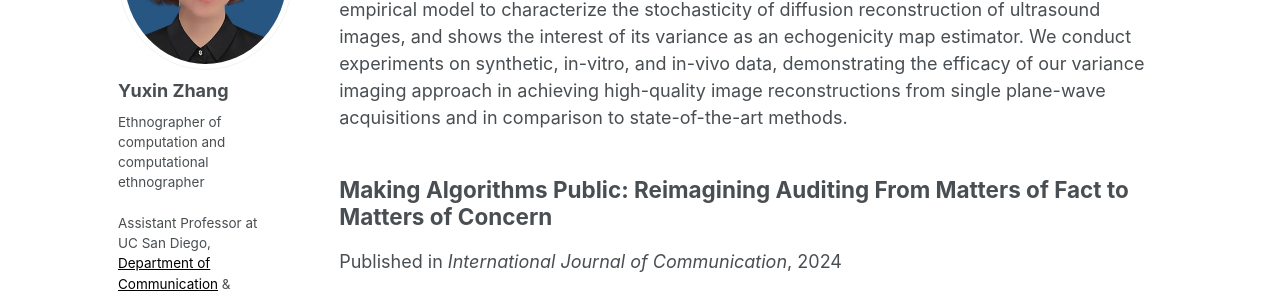
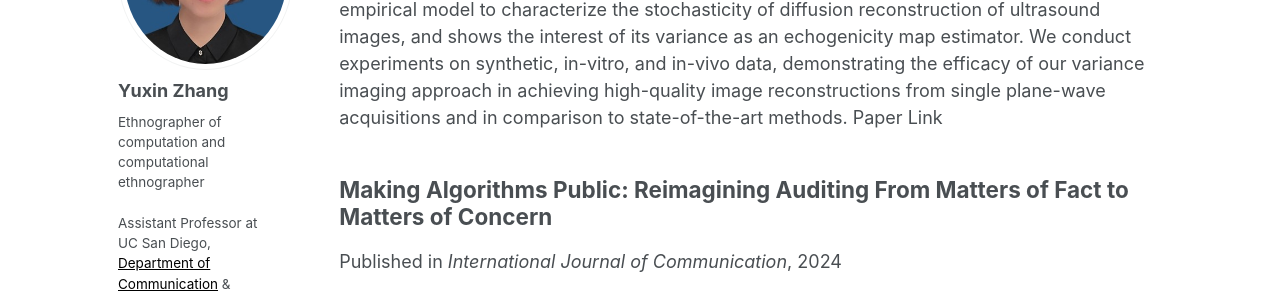
Before and after one commit to Yuxin-Zhang-Jasmine/Yuxin-Zhang-Jasmine.github.io, a Jekyll site: the page built from _pages/articles.html, in a window 1280 px wide and 900 px high, scrolled down 422 px. Shown: the part 153-449 px from the top of the window. Built offline with Jekyll 4.4.1, drawn with Linux system fonts in a browser that asks for light colours.

Commit message:
Update 2024-03-22-drusv2.md

```diff
--- a/_articles/2024-03-22-drusv2.md
+++ b/_articles/2024-03-22-drusv2.md
@@ -3,5 +3,6 @@ title: "Ultrasound Imaging based on the Variance of a Diffusion Restoration Mode
 category: articles
 date: 2024-03-22
 excerpt: "Despite today's prevalence of ultrasound imaging in medicine, ultrasound signal-to-noise ratio is still affected by several sources of noise and artefacts. Moreover, enhancing ultrasound image quality involves balancing concurrent factors like contrast, resolution, and speckle preservation. Recently, there has been progress in both model-based and learning-based approaches addressing the problem of ultrasound image reconstruction. Bringing the best from both worlds, we propose a hybrid reconstruction method combining an ultrasound linear direct model with a learning-based prior coming from a generative Denoising Diffusion model. More specifically, we rely on the unsupervised fine-tuning of a pre-trained Denoising Diffusion Restoration Model (DDRM).
-Given the nature of multiplicative noise inherent to ultrasound, this paper proposes an empirical model to characterize the stochasticity of diffusion reconstruction of ultrasound images, and shows the interest of its variance as an echogenicity map estimator. We conduct experiments on synthetic, in-vitro, and in-vivo data, demonstrating the efficacy of our variance imaging approach in achieving high-quality image reconstructions from single plane-wave acquisitions and in comparison to state-of-the-art methods."
+Given the nature of multiplicative noise inherent to ultrasound, this paper proposes an empirical model to characterize the stochasticity of diffusion reconstruction of ultrasound images, and shows the interest of its variance as an echogenicity map estimator. We conduct experiments on synthetic, in-vitro, and in-vivo data, demonstrating the efficacy of our variance imaging approach in achieving high-quality image reconstructions from single plane-wave acquisitions and in comparison to state-of-the-art methods.
+[Paper Link](https://arxiv.org/abs/2403.15316)"
 ---
```
